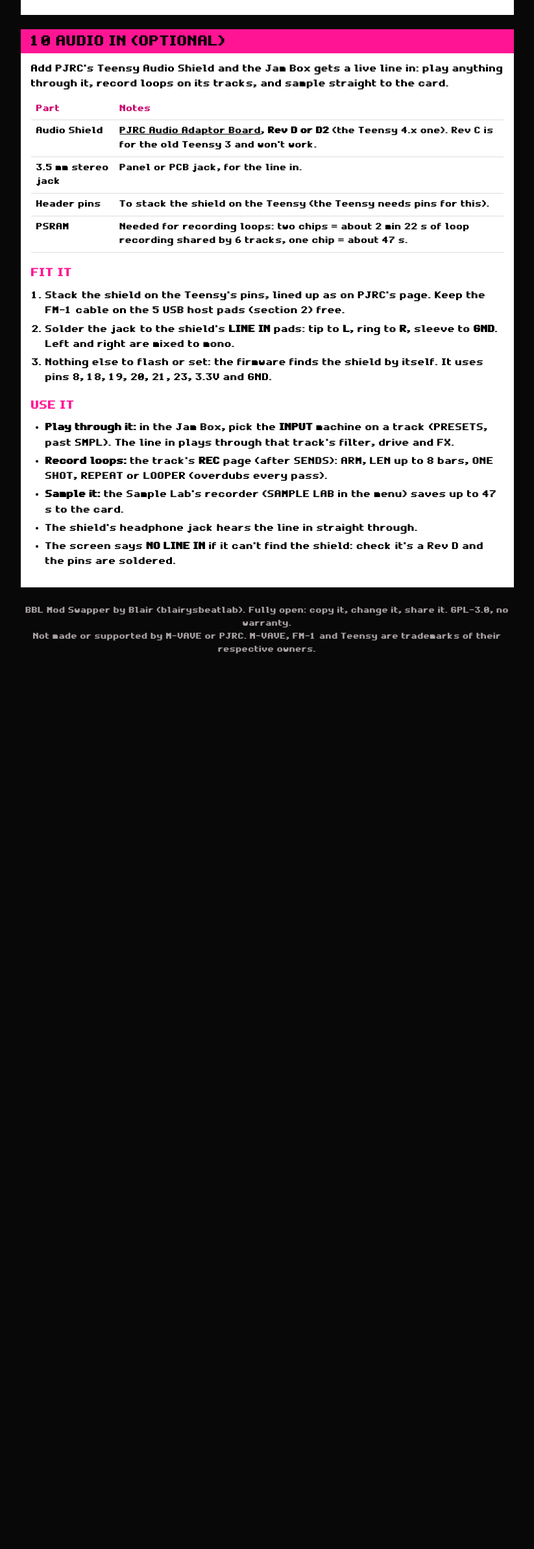
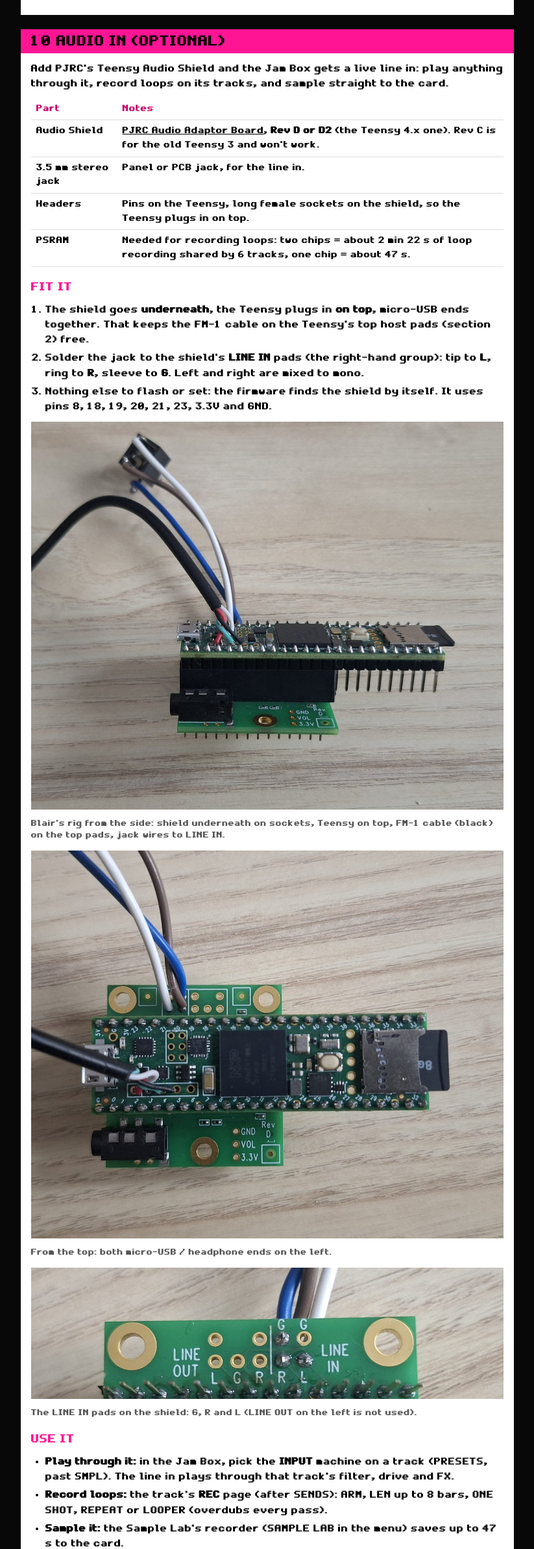
Before and after one commit to UnkleBlairy/BBL-MOD-SWAPPER, a plain HTML site: page guide/index.html in a window 1280 px wide. Shown: the part 6822-9206 px from the top of the page at 65% size, without its empty margins (228-1051 px from the left). Before the commit the page ends 7872 px from the top, so only its background shows below. Drawn offline with Linux system fonts and the light colour scheme.

Commit message:
Guide: audio in photos (shield under the Teensy), LINE IN pads
Co-Authored-By: Claude Opus 5.5 <noreply@anthropic.com>

```diff
--- a/guide/index.html
+++ b/guide/index.html
@@ -269,15 +269,27 @@ footer { margin: 26px 0 0; color: var(--dim); font-size: 13px; text-align: cente
     <tr><th>Part</th><th>Notes</th></tr>
     <tr><td>Audio Shield</td><td><a href="https://www.pjrc.com/store/teensy3_audio.html" target="_blank" rel="noopener">PJRC Audio Adaptor Board</a>, <b>Rev D or D2</b> (the Teensy 4.x one). Rev C is for the old Teensy 3 and won't work.</td></tr>
     <tr><td>3.5 mm stereo jack</td><td>Panel or PCB jack, for the line in.</td></tr>
-    <tr><td>Header pins</td><td>To stack the shield on the Teensy (the Teensy needs pins for this).</td></tr>
+    <tr><td>Headers</td><td>Pins on the Teensy, long female sockets on the shield, so the Teensy plugs in on top.</td></tr>
     <tr><td>PSRAM</td><td>Needed for recording loops: two chips = about 2 min 22 s of loop recording shared by 6 tracks, one chip = about 47 s.</td></tr>
   </table></div>
   <h3>Fit it</h3>
   <ol>
-    <li>Stack the shield on the Teensy's pins, lined up as on PJRC's page. Keep the FM-1 cable on the 5 USB host pads (section 2) free.</li>
-    <li>Solder the jack to the shield's <b>LINE IN</b> pads: tip to <b>L</b>, ring to <b>R</b>, sleeve to <b>GND</b>. Left and right are mixed to mono.</li>
+    <li>The shield goes <b>underneath</b>, the Teensy plugs in <b>on top</b>, micro-USB ends together. That keeps the FM-1 cable on the Teensy's top host pads (section 2) free.</li>
+    <li>Solder the jack to the shield's <b>LINE IN</b> pads (the right-hand group): tip to <b>L</b>, ring to <b>R</b>, sleeve to <b>G</b>. Left and right are mixed to mono.</li>
     <li>Nothing else to flash or set: the firmware finds the shield by itself. It uses pins 8, 18, 19, 20, 21, 23, 3.3V and GND.</li>
   </ol>
+  <figure>
+    <img src="img/audioin-stack.jpg" width="1200" height="983" alt="Teensy 4.1 plugged on top of the Audio Shield Rev D, the FM-1 cable on the Teensy's top pads, a 3.5 mm jack wired to the shield" style="width:100%;height:auto">
+    <figcaption>Blair's rig from the side: shield underneath on sockets, Teensy on top, FM-1 cable (black) on the top pads, jack wires to LINE IN.</figcaption>
+  </figure>
+  <figure>
+    <img src="img/audioin-top.jpg" width="1200" height="983" alt="Top view of the Teensy on the Audio Shield, micro-USB ends lined up" style="width:100%;height:auto">
+    <figcaption>From the top: both micro-USB / headphone ends on the left.</figcaption>
+  </figure>
+  <figure>
+    <img src="img/audioin-pads.jpg" width="1200" height="332" alt="The Audio Shield's LINE IN pads G, R, L with three wires soldered" style="width:100%;height:auto">
+    <figcaption>The LINE IN pads on the shield: G, R and L (LINE OUT on the left is not used).</figcaption>
+  </figure>
   <h3>Use it</h3>
   <ul>
     <li><b>Play through it:</b> in the Jam Box, pick the <b>INPUT</b> machine on a track (PRESETS, past SMPL). The line in plays through that track's filter, drive and FX.</li>
```
Also changed, not shown: guide/img/audioin-pads.jpg (added), guide/img/audioin-stack.jpg (added), guide/img/audioin-top.jpg (added).
